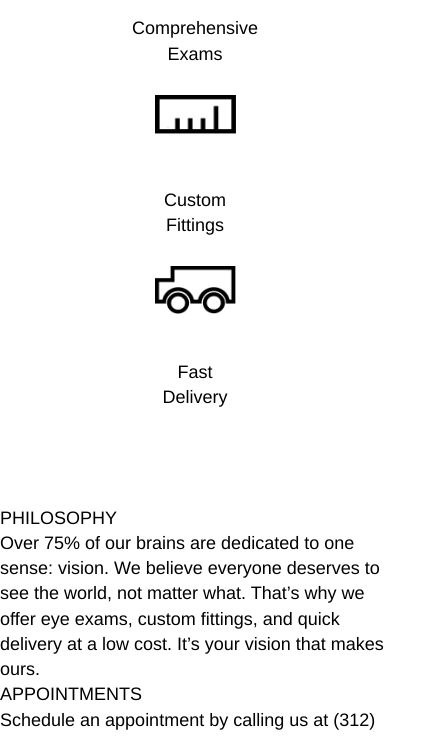
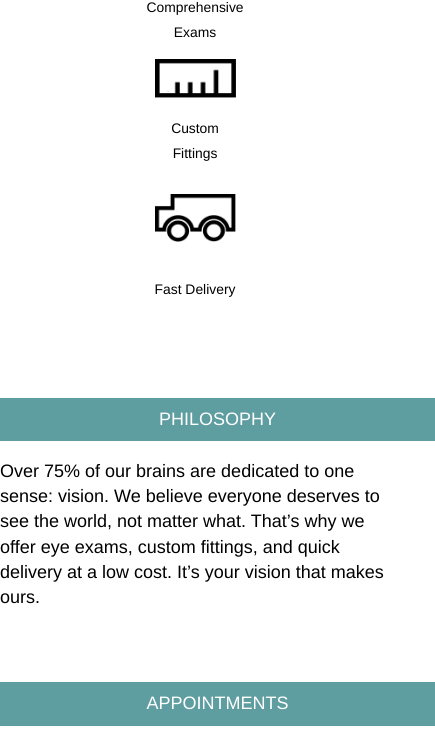
Before and after one commit to johnlawver/tortoiseshell, a plain HTML site: page index.html in a window 390 px wide. Shown: the part 451-1188 px from the top of the page, 435 px wide, since content can reach past the window. Drawn offline with Linux system fonts and the light colour scheme.

Commit message:
Complete responsive Info section

```diff
--- a/resources/css/style.css
+++ b/resources/css/style.css
@@ -162,12 +162,47 @@ li a{
  }
  .offerWrapper {
    margin-bottom: 1.54em;
+   height: 6em;
+ }
+ .offTitle p {
+   font-size: 0.77em;
  }
  #paper {
    max-width: 3em;
  }
 }
 /* Info */
+.info {
+  display: flex;
+  justify-content: center;
+  flex-wrap: wrap;
+}
+.philosophy, .appointments {
+  width:35%;
+}
+.philosophy {
+  margin-right: 5%;
+}
+.header {
+  width:10em;
+  color: white;
+  background-color: cadetblue;
+  padding: 0.5em 1.25em;
+  margin-bottom: 1em;
+}
+@media only screen and (max-width:470px) {
+  .philosophy, .appointments {
+    width:100%;
+    margin-right: 0;
+    margin-bottom: 4em;
+  }
+  .header {
+    width: 100%;
+    text-align: center;
+  }
+
+}
+
 
 /* Footer*/
 
```
